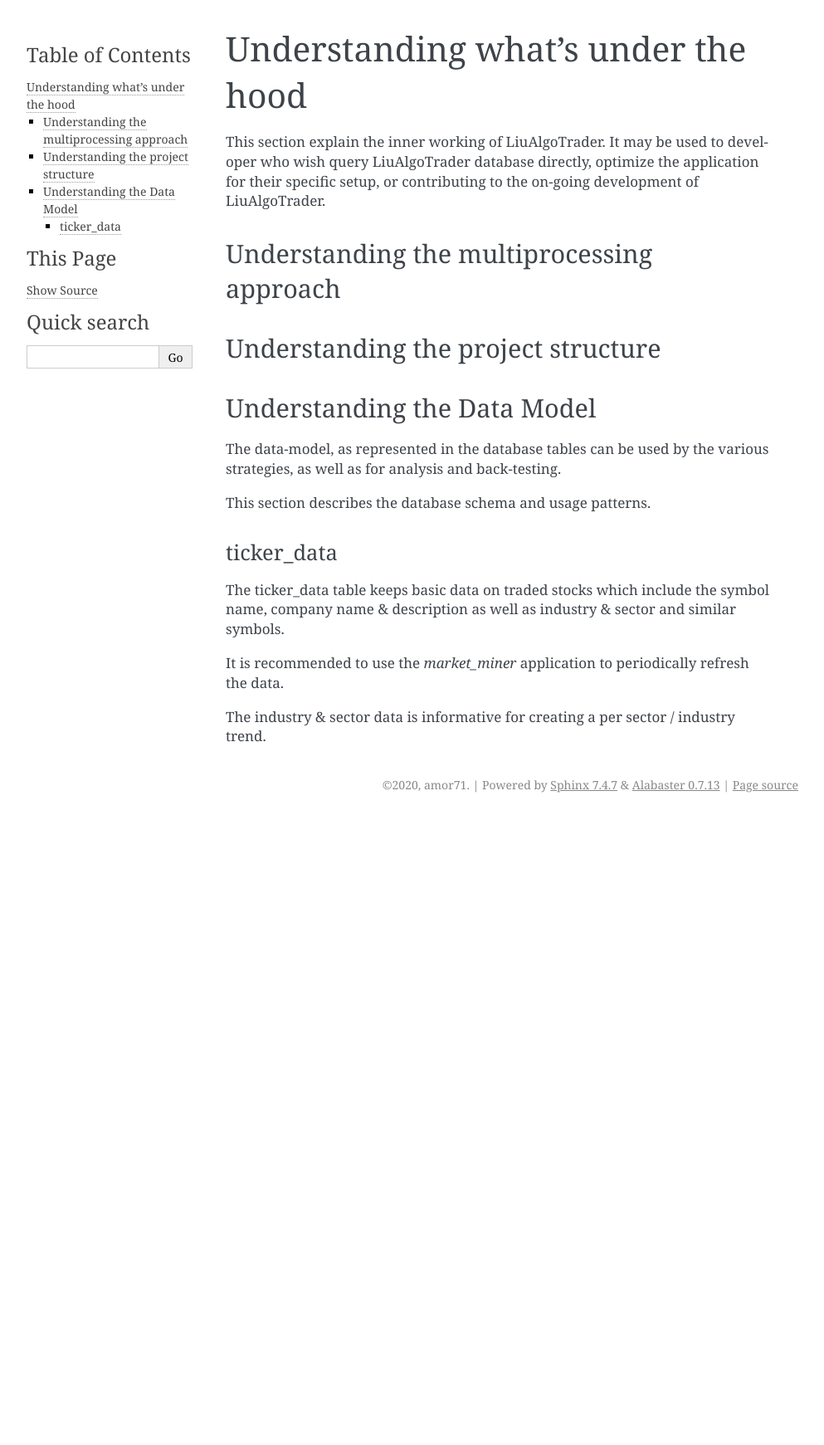
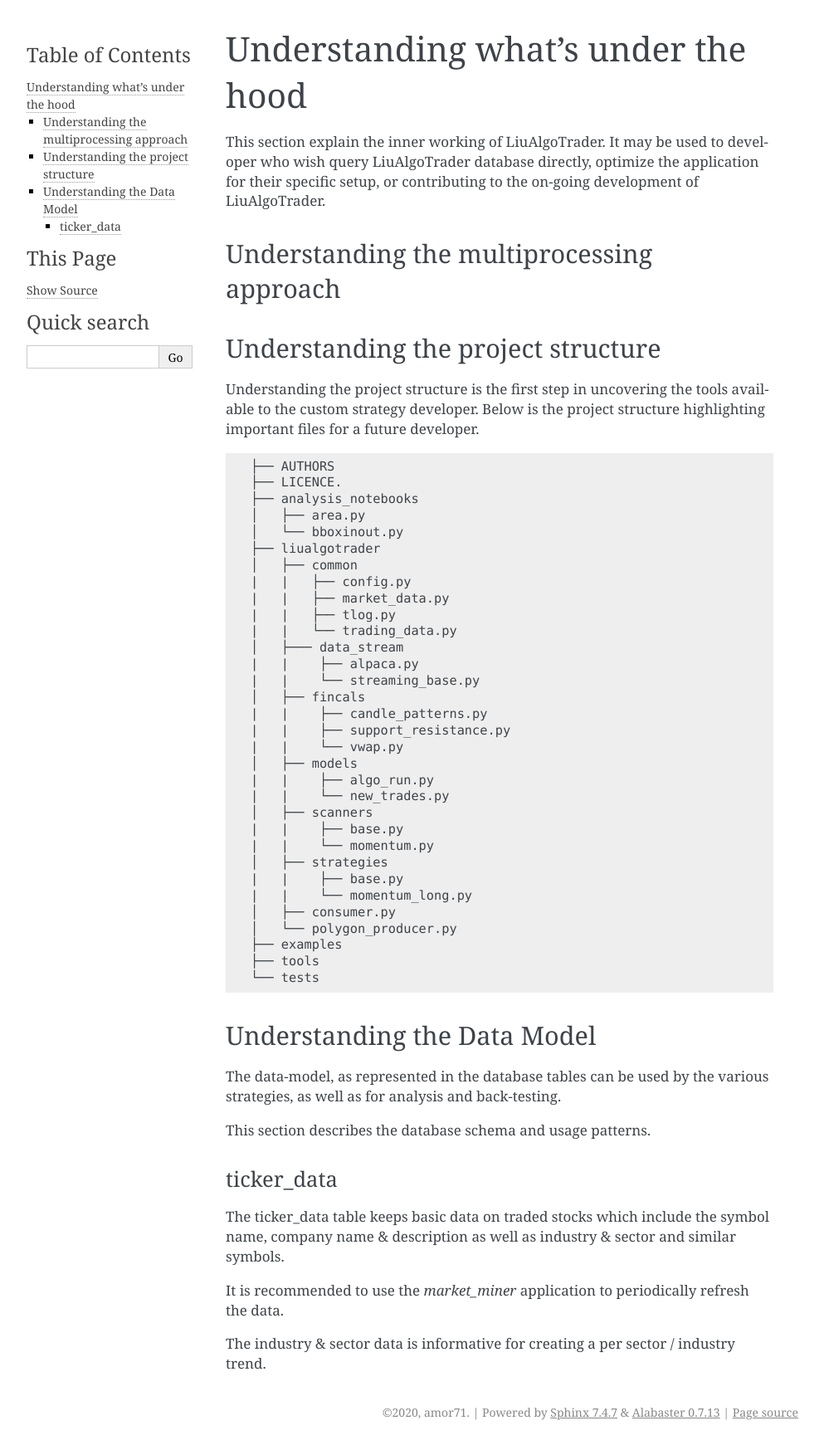
Before and after one commit to amor71/LiuAlgoTrader, a Sphinx documentation site: the page built from docs/source/Under-the-hood.rst, in a window 1280 px wide. Shown: the whole page at 83% size, without its empty margins (148-1141 px from the left). Built offline with Sphinx 7.4.7, drawn with Linux system fonts in a browser that asks for light colours; before the commit the page ends 985 px from its top, so only the background shows below that.

Commit message:
adding folder tree

```diff
--- a/docs/source/Under-the-hood.rst
+++ b/docs/source/Under-the-hood.rst
@@ -15,6 +15,46 @@
 Understanding the project structure
 -----------------------------------
 
+Understanding the project structure is the first step in
+uncovering the tools available to the custom strategy
+developer. Below is the project
+structure highlighting important
+files for a future developer.
+
+::
+
+    ├── AUTHORS
+    ├── LICENCE.
+    ├── analysis_notebooks
+    │   ├── area.py
+    │   └── bboxinout.py
+    ├── liualgotrader
+    │   ├── common
+    |   |   ├── config.py
+    |   |   ├── market_data.py
+    |   |   ├── tlog.py
+    |   |   └── trading_data.py
+    │   ├─── data_stream
+    |   |    ├── alpaca.py
+    |   |    └── streaming_base.py
+    │   ├── fincals
+    |   |    ├── candle_patterns.py
+    |   |    ├── support_resistance.py
+    |   |    └── vwap.py
+    │   ├── models
+    |   |    ├── algo_run.py
+    |   |    └── new_trades.py
+    │   ├── scanners
+    |   |    ├── base.py
+    |   |    └── momentum.py
+    │   ├── strategies
+    |   |    ├── base.py
+    |   |    └── momentum_long.py
+    │   ├── consumer.py
+    │   └── polygon_producer.py
+    ├── examples
+    ├── tools
+    └── tests
 
 
 
```
